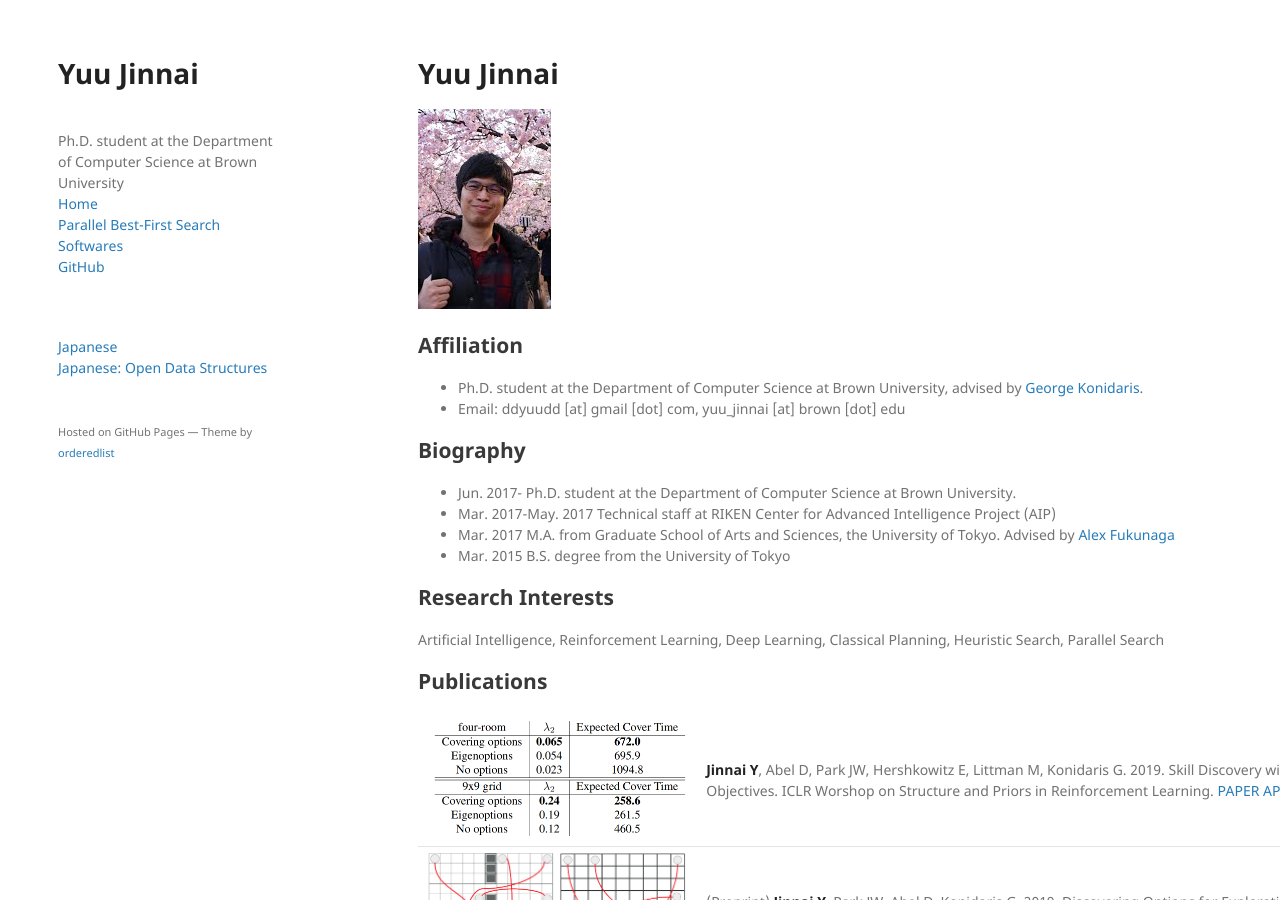
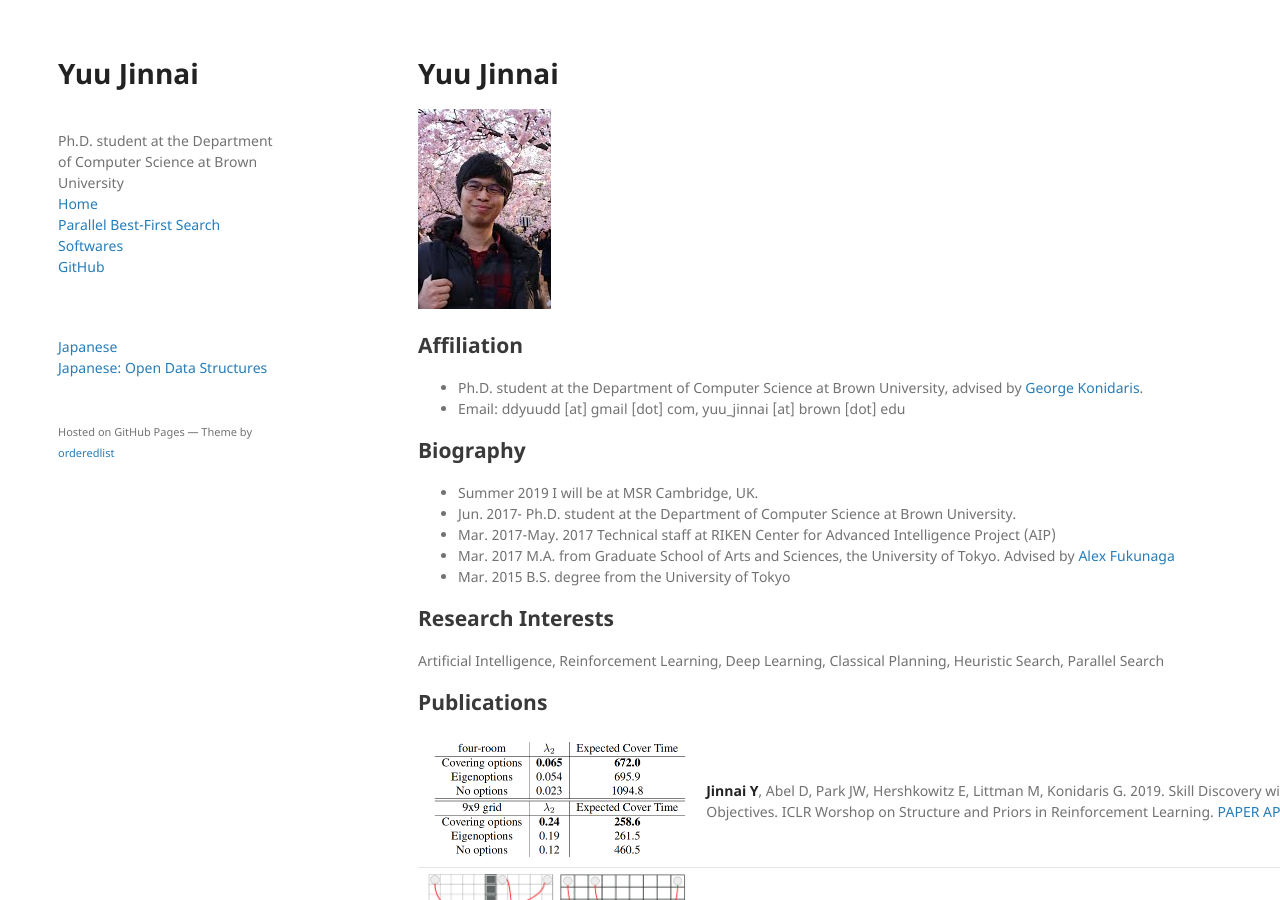
Before and after one commit to jinnaiyuu/jinnaiyuu.github.io, a Jekyll site: the page built from index.md, in a window 1280 px wide and 900 px high. Built offline with Jekyll 4.4.1, drawn with Linux system fonts in a browser that asks for light colours; our own code applies the rules of GitHub Pages for plain Markdown files.

Commit message:
added MSR Cambridge, UK

```diff
--- a/index.md
+++ b/index.md
@@ -8,6 +8,7 @@
 
 ## Biography
 
+- Summer 2019 I will be at MSR Cambridge, UK.
 - Jun. 2017- Ph.D. student at the Department of Computer Science at Brown University.
 - Mar. 2017-May. 2017 Technical staff at RIKEN Center for Advanced Intelligence Project (AIP)
 - Mar. 2017 M.A. from Graduate School of Arts and Sciences, the University of Tokyo. Advised by [Alex Fukunaga](http://metahack.org/index.html)
```
Also changed, not shown: ja/index.md (+1 -0 lines).
